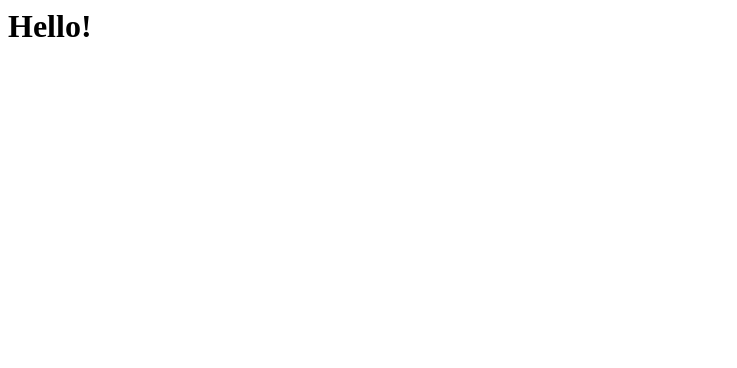
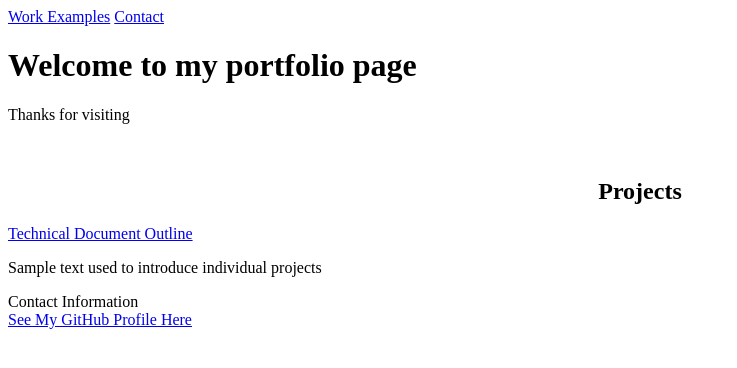
Before and after one commit to PrymalFyre/prymalFyre-website, a plain HTML site: page index.html in a window 1280 px wide. Shown: the whole page, without its empty margins (0-737 px from the left). Drawn offline with Linux system fonts and the light colour scheme.

Commit message:
Update index.html

```diff
--- a/index.html
+++ b/index.html
@@ -1 +1,26 @@
-<h1>Hello!</h1>
+<main id="main-container">
+  <!--navbar section-->
+<nav id="navbar">
+  <a href="#projects" class="nav-link">Work Examples</a>
+  <a href="#contact" class="nav-link"> Contact</a>
+</nav>
+  <!--Welcome section-->
+  <div id="welcome-section">
+    <h1>Welcome to my portfolio page</h1>
+    <p>Thanks for visiting</p><br>
+  </div>
+  <!--Projects section-->
+  <div id="projects">
+    <h2 style="text-align:center;">Projects</h2>
+    <div class="project-tile">
+      <a href="https://codepen.io/svogt/pen/Jjbjmvx">
+        Technical Document Outline
+      </a>
+      <p>Sample text used to introduce individual projects</p>
+
+    </div>
+  </div>
+  <div id="contact">Contact Information<br>
+    <a id="profile-link" href="https://github.com/PrymalFyre" target="_blank">See My GitHub Profile Here<a/>
+  </div>
+</main>
```
